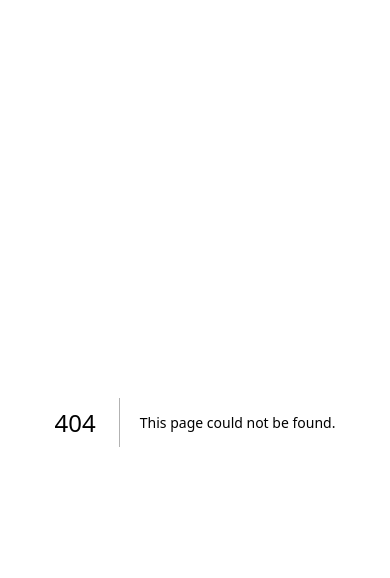
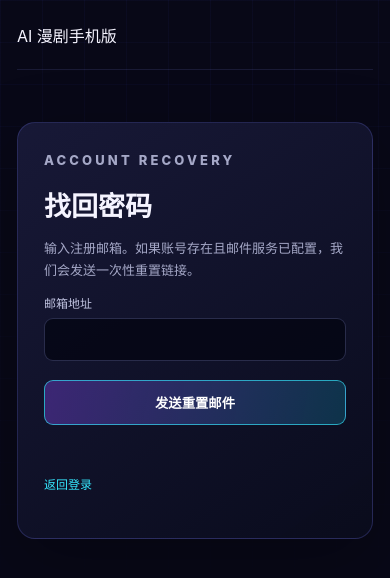
Before and after one commit to Qazwesrd/AI-Comic-Mobile, a Next.js app in the folder apps/web/: page /forgot-password in a window 390 px wide. Before the commit this address had no page. Shown: the top 578 px of the page. Built offline with nearby package versions, Linux system fonts and the light colour scheme; no server answers.

Commit message:
Add mobile product page: apps/web/src/app/forgot-password/page.tsx

```diff
--- /dev/null
+++ b/apps/web/src/app/forgot-password/page.tsx
@@ -0,0 +1,11 @@
+"use client";
+import { FormEvent, useState } from "react";
+const API = process.env.NEXT_PUBLIC_API_BASE_URL || "http://127.0.0.1:8000";
+export default function ForgotPasswordPage() {
+  const [email,setEmail]=useState(""); const [message,setMessage]=useState(""); const [busy,setBusy]=useState(false);
+  async function submit(e:FormEvent){e.preventDefault();setBusy(true);setMessage("");try{
+    const r=await fetch(`${API}/api/v1/auth/password/forgot`,{method:"POST",headers:{"Content-Type":"application/json"},body:JSON.stringify({email})});
+    const d=await r.json();if(!r.ok)throw new Error(d.detail||"请求失败");setMessage(d.message);
+  }catch(e){setMessage(e instanceof Error?e.message:"网络错误");}finally{setBusy(false);}}
+  return <main className="app-shell"><header className="topbar"><a className="brand" href="/">AI 漫剧手机版</a></header><section className="account-wrap"><div className="account-card"><p className="eyebrow">ACCOUNT RECOVERY</p><h1>找回密码</h1><p>输入注册邮箱。如果账号存在且邮件服务已配置，我们会发送一次性重置链接。</p><form className="account-form" onSubmit={submit}><label>邮箱地址<input type="email" required value={email} onChange={e=>setEmail(e.target.value)}/></label><button className="account-submit" disabled={busy}>{busy?"正在发送…":"发送重置邮件"}</button></form><p className="account-message">{message}</p><a className="account-back" href="/account">返回登录</a></div></section></main>;
+}
```
